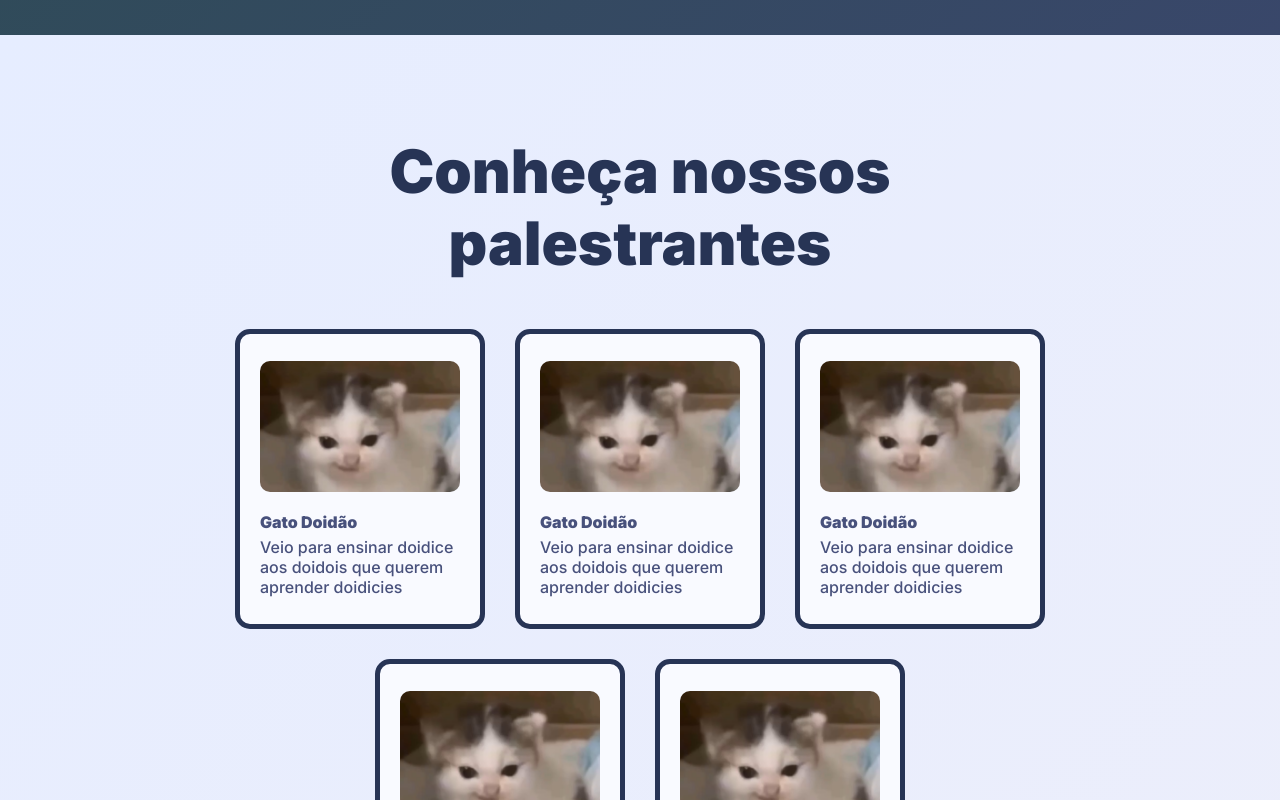
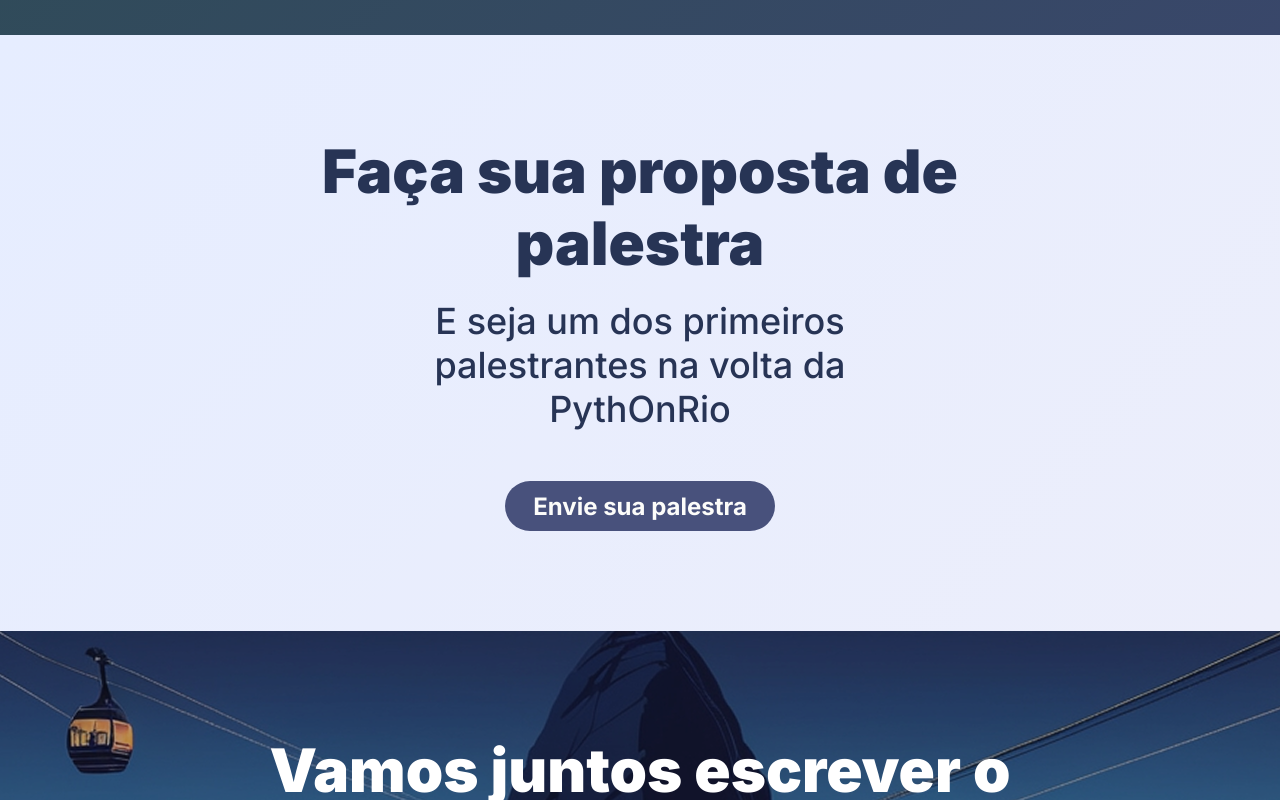
Before and after one commit to thiagodemedeiros/Site-PythonRio, a React (Vite) app: page / in a window 1280 px wide. Shown: the part 1740-2540 px from the top of the page. Built offline with nearby package versions, Linux system fonts and the light colour scheme.

Commit message:
Subindo o link para o formulário

```diff
--- a/src/components/Button.jsx
+++ b/src/components/Button.jsx
@@ -1,6 +1,6 @@
 import React from "react";
 
-export default function Button ({ texto,background,backgroundTexto,width='170px',height='auto',fontsize='20px',padding='5px 0px' }) {
+export default function Button ({ texto,background,backgroundTexto,width='170px',height='auto',fontsize='20px',padding='5px 0px',fontWeight=900 }) {
     return (
         <button className="button"
             style={{
@@ -11,7 +11,7 @@
                 backgroundColor: background,
                 color: backgroundTexto,
                 border: 'none',
-                fontWeight: 900,
+                fontWeight: fontWeight,
                 fontSize: fontsize,
                 textAlign:'center',
                 cursor: 'pointer'
--- a/src/pages/home/sections/Section3.css
+++ b/src/pages/home/sections/Section3.css
@@ -28,13 +28,23 @@
     flex-direction: column;
     align-items: center;
     justify-content: center;
+
+    gap: 20px;
 }
 
 .titulo h3 {
     font-weight: 900;
     font-size: 60px;
     color: #273455;
-    width: 800px;
+    width: 880px;
+    text-align: center;
+}
+
+.titulo h4 {
+    font-weight: 500;
+    font-size: 36px;
+    color: #273455;
+    width: 600px;
     text-align: center;
 }
 
@@ -43,12 +53,20 @@
         font-size: 60px;
         width: 80vw;
     }
+
+    .titulo h4 {
+        width: 70vw;
+    }
 }
 
 @media (max-width: 600px) {
     .titulo h3 {
         font-size: 50px;
         width: 80vw;
+    }
+
+    .titulo h4 {
+        width: 60vw;
     }
 }
 
--- a/src/pages/home/sections/Section3.jsx
+++ b/src/pages/home/sections/Section3.jsx
@@ -1,20 +1,18 @@
 import React from "react";
 import './Section3.css'
 import CardPalestrante from '../../../components/CardPalestrante'
+import Button from "../../../components/Button";
 
 export default function Section3 () {
     return (
         <div className="section-body">
             <div class="titulo">
-                <h3>Conheça nossos palestrantes</h3>
+                <h3>Faça sua proposta de palestra</h3>
+                <h4>E seja um dos primeiros palestrantes na volta da PythOnRio</h4>
             </div>
 
             <div className="secao1-cards">
-                <CardPalestrante/>
-                <CardPalestrante/>
-                <CardPalestrante/>
-                <CardPalestrante/>
-                <CardPalestrante/>
+                <a href="https://docs.google.com/forms/d/e/1FAIpQLScAnEA2Eys8AA6pekGwPhMC1xmEAL7dNzsy40QxOK3TdhGbDA/viewform"><Button texto='Envie sua palestra' background='#48517C' backgroundTexto='#FCFCFA' width='270px' height="50px" fontsize="24px" fontWeight='700'/></a>
             </div>
         </div>
     )
```
Also changed, not shown: public/Cta.jpg (added), 1 other file (tests, documents, lock files or other folders).
